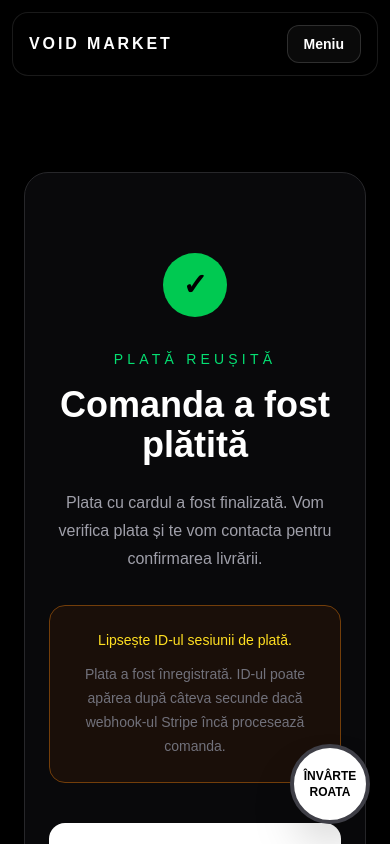
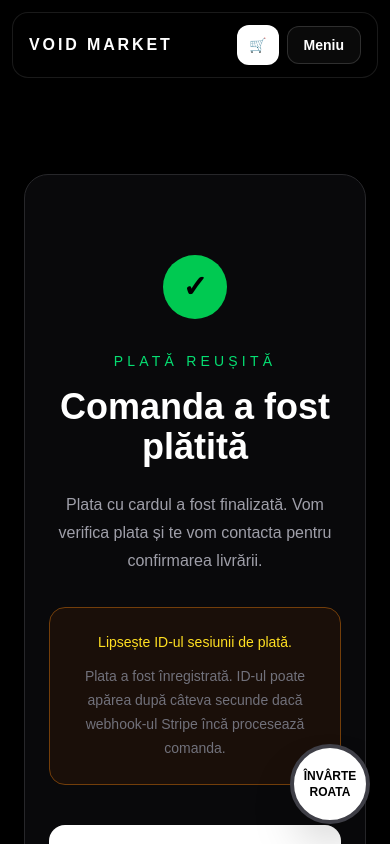
Before and after one commit to tinucaroberto24-hash/Void-market, a Next.js app: page /succes in a window 390 px wide. Shown: the top 844 px of the page. Built offline with nearby package versions, Linux system fonts and the light colour scheme; no server answers.

Commit message:
Show cart permanently on mobile

```diff
--- a/components/Navbar.tsx
+++ b/components/Navbar.tsx
@@ -256,6 +256,22 @@ export default function Navbar() {
             VOID MARKET
           </Link>
 
+          <div className="flex items-center gap-2 lg:hidden">
+            <Link
+              href="/cos"
+              onClick={closeMobileMenu}
+              className="relative flex h-10 min-w-10 items-center justify-center rounded-xl bg-white px-3 text-sm font-black text-black transition hover:bg-zinc-200"
+              aria-label={`Deschide coșul${cartCount > 0 ? `, ${cartCount} produse` : ""}`}
+            >
+              <span aria-hidden="true">🛒</span>
+
+              {cartCount > 0 && (
+                <span className="absolute -right-2 -top-2 flex h-6 min-w-6 items-center justify-center rounded-full border-2 border-black bg-white px-1 text-xs font-black text-black">
+                  {cartCount}
+                </span>
+              )}
+            </Link>
+
             <button
               type="button"
               onClick={() =>
@@ -263,7 +279,7 @@ export default function Navbar() {
                   (current) => !current
                 )
               }
-            className="rounded-xl border border-white/15 bg-white/[0.04] px-4 py-2 text-sm font-semibold transition hover:border-white/40 hover:bg-white/[0.08] lg:hidden"
+              className="rounded-xl border border-white/15 bg-white/[0.04] px-4 py-2 text-sm font-semibold transition hover:border-white/40 hover:bg-white/[0.08]"
               aria-label="Deschide meniul"
               aria-expanded={mobileOpen}
             >
@@ -271,6 +287,7 @@ export default function Navbar() {
                 ? "Închide"
                 : "Meniu"}
             </button>
+          </div>
 
           <div className="hidden items-center gap-1 lg:flex">
             <Link
@@ -419,19 +436,6 @@ export default function Navbar() {
                   : "Admin"}
               </Link>
 
-              <Link
-                href="/cos"
-                onClick={closeMobileMenu}
-                className="flex items-center justify-between rounded-xl bg-white px-4 py-3 font-bold text-black transition hover:bg-zinc-200"
-              >
-                <span>Coș</span>
-
-                {cartCount > 0 && (
-                  <span className="flex h-6 min-w-6 items-center justify-center rounded-full bg-black px-1 text-xs font-black text-white">
-                    {cartCount}
-                  </span>
-                )}
-              </Link>
             </div>
           </div>
         )}
```
Lines whose indentation alone changed are shown as unchanged.
